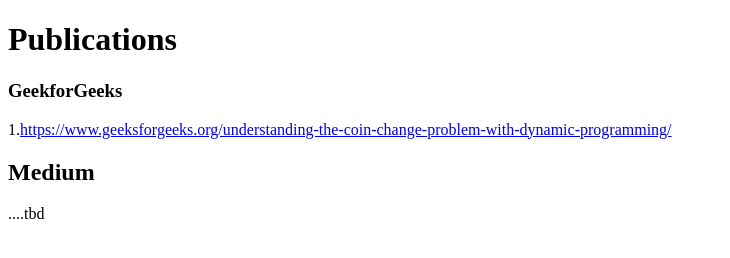
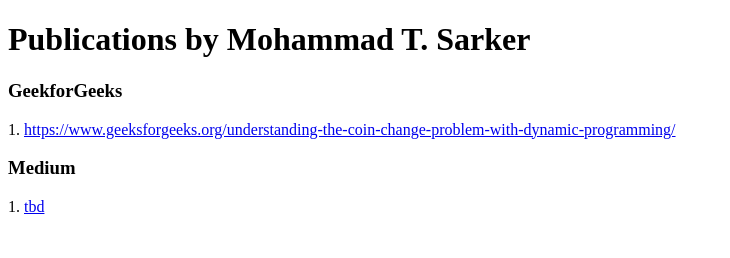
Before and after one commit to Msarker1/publications, a plain HTML site: page index.html in a window 1280 px wide. Shown: the whole page, without its empty margins (0-730 px from the left). Drawn offline with Linux system fonts and the light colour scheme.

Commit message:
Update index.html

```diff
--- a/index.html
+++ b/index.html
@@ -4,16 +4,16 @@
     <title>Welcome to my publications page!</title>
   </head>
   <body>
-    <h1>Publications</h1>
+    <h1>Publications by Mohammad T. Sarker</h1>
 
 <article>
   <h3>GeekforGeeks</h3>
-  <p>1.<a href="https://www.geeksforgeeks.org/understanding-the-coin-change-problem-with-dynamic-programming/">https://www.geeksforgeeks.org/understanding-the-coin-change-problem-with-dynamic-programming/</a></p>
+  <p>1. <a href="https://www.geeksforgeeks.org/understanding-the-coin-change-problem-with-dynamic-programming/">https://www.geeksforgeeks.org/understanding-the-coin-change-problem-with-dynamic-programming/</a></p>
 </article>
 
 <article>
-  <h2>Medium</h2>
-  <p>....tbd</p>
+  <h3>Medium</h3>
+    <p>1. <a href="https://www.geeksforgeeks.org/understanding-the-coin-change-problem-with-dynamic-programming/"> tbd </a></p>
 </article>
   </body>
 </html>
```
